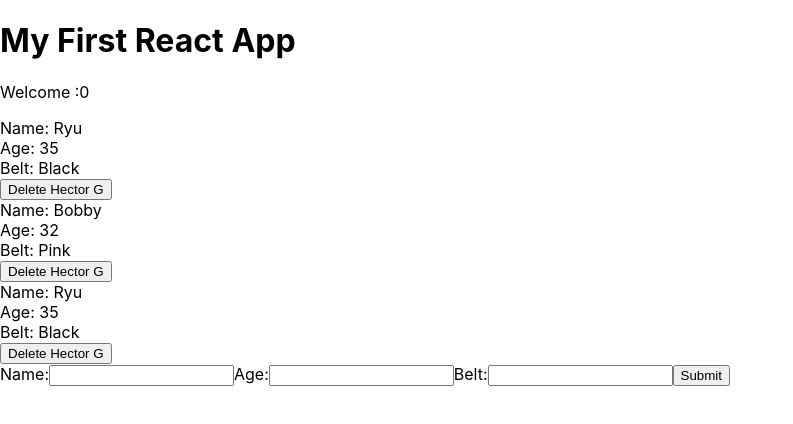
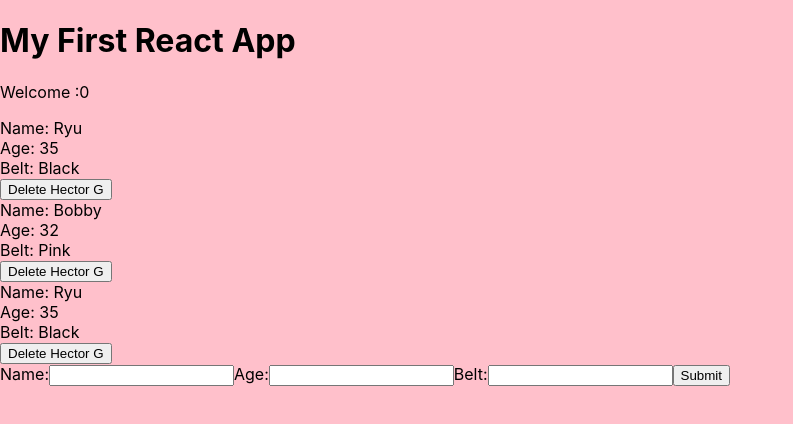
Before and after one commit to gonzalezsoriano777/REACT, a React (Create React App) app in the folder my-app/: page / in a window 1280 px wide. Shown: the top 424 px of the page, without its empty margins (0-793 px from the left). Built offline with nearby package versions, Linux system fonts and the light colour scheme.

Commit message:
Css files and how they can be used in REACT

```diff
--- /dev/null
+++ b/my-app/src/HG.css
@@ -0,0 +1,9 @@
+body {
+    background: pink;
+    transition: all 1s;
+} /* This doesn't mean it's going to turn pink into one file it can have background of pink for files that have the import of the css file itself  */
+
+.HGI form {
+    background: #fff;
+    padding: 20px;
+}
--- a/my-app/src/HG.js
+++ b/my-app/src/HG.js
@@ -1,5 +1,5 @@
 import React from 'react'; // this whole thing is a functional component, where we don't need the state and only concerned with the UI
-
+import './HG.css'
 
 const HGS = ({HGI, deleteHG}) => {
         const HGList = HGI.map(HGIs => {
--- a/my-app/src/index.css
+++ b/my-app/src/index.css
@@ -4,11 +4,4 @@
   font-family: -apple-system, BlinkMacSystemFont, "Segoe UI", "Roboto", "Oxygen",
     "Ubuntu", "Cantarell", "Fira Sans", "Droid Sans", "Helvetica Neue",
     sans-serif;
-  -webkit-font-smoothing: antialiased;
-  -moz-osx-font-smoothing: grayscale;
 }
-
-code {
-  font-family: source-code-pro, Menlo, Monaco, Consolas, "Courier New",
-    monospace;
-}
```
